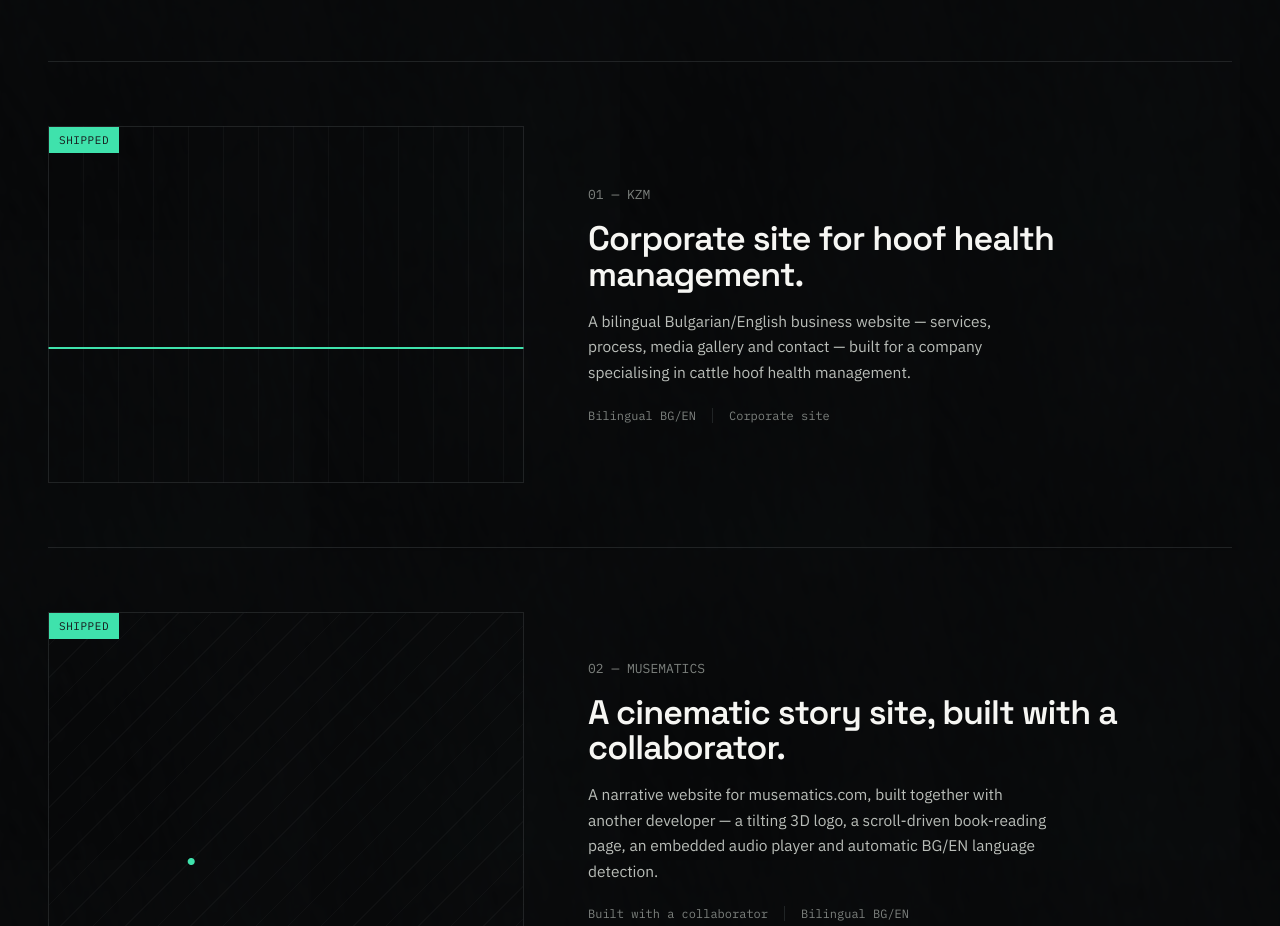
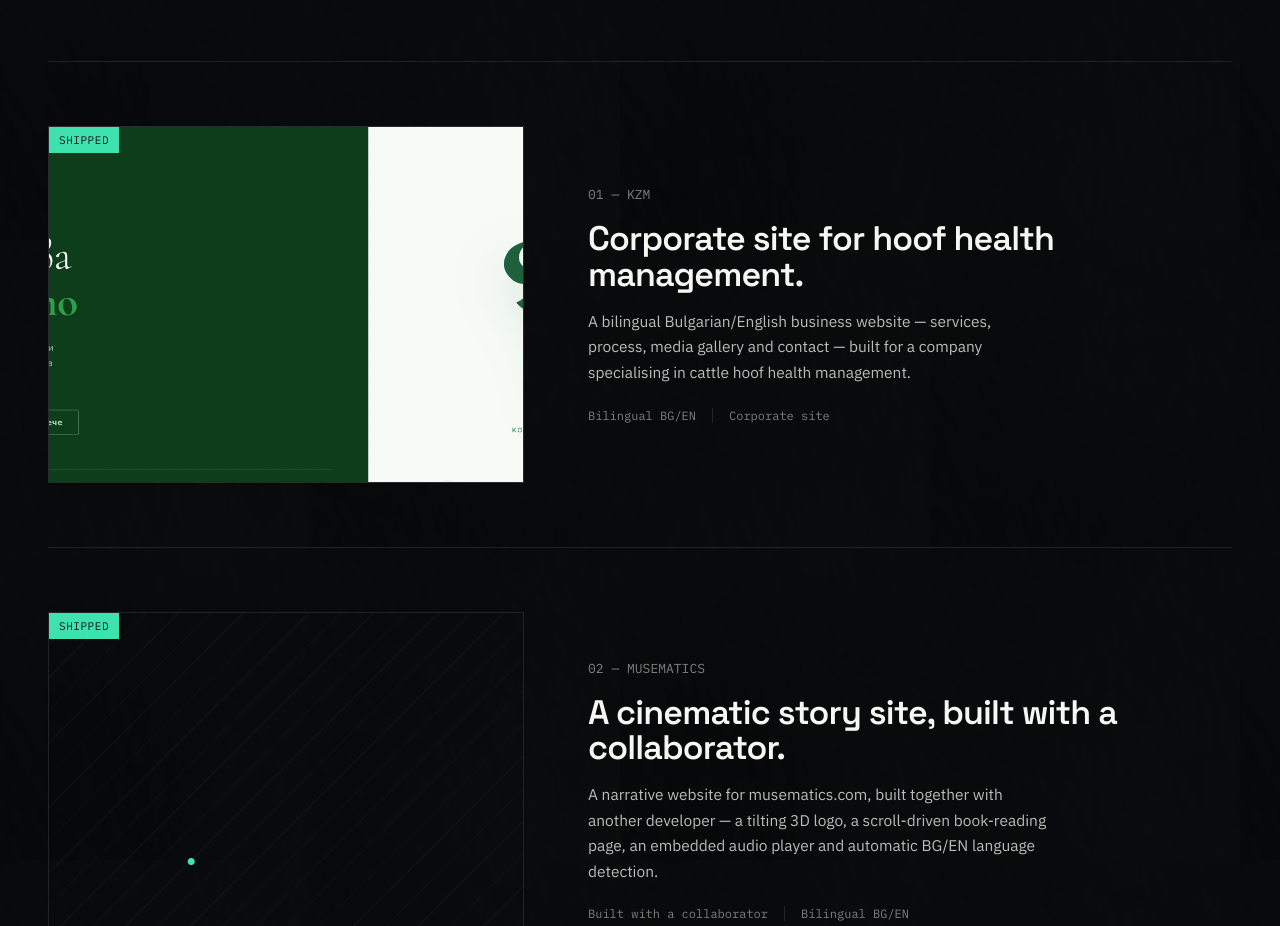
Before and after one commit to nenovski1988-maker/hrumstudio, a Next.js app: page / in a window 1280 px wide. Shown: the part 1000-1926 px from the top of the page. Built offline with nearby package versions, Linux system fonts and the light colour scheme.

Commit message:
show real KZM screenshot on homepage card instead of abstract pattern

```diff
--- a/app/globals.css
+++ b/app/globals.css
@@ -446,6 +446,9 @@ nav .wrap {
 
   border-top: none;
   border-left: none;
+}
+.case-visual-image {
+  object-fit: cover;
 }
 
 .case-index {
--- a/app/page.js
+++ b/app/page.js
@@ -9,6 +9,7 @@ const work = [
     tags: ["Bilingual BG/EN", "Corporate site"],
     status: "SHIPPED",
     visual: "fill-kzm",
+    image: "/kzm-hero.png",
     href: "/work/kzm",
   },
   {
@@ -70,28 +71,39 @@ const products = [
 ];
 
 function CaseItem({ item }) {
+  const visualClass = `case-visual ${item.image ? "" : item.visual} ${
+    item.pending ? "pending" : ""
+  }`;
+
+  const visualInner = (
+    <>
+      {item.image && (
+        <Image
+          src={item.image}
+          alt={item.title}
+          fill
+          sizes="(max-width: 900px) 100vw, 45vw"
+          className="case-visual-image"
+        />
+      )}
+      <span className="tag-corner">{item.status}</span>
+    </>
+  );
+
   return (
     <div className="case">
       {item.href ? (
         <a
           href={item.href}
-    className={`case-visual ${item.visual} ${
-      item.pending ? "pending" : ""
-    }`}
+          className={visualClass}
           {...(item.external
             ? { target: "_blank", rel: "noopener noreferrer" }
             : {})}
         >
-    <span className="tag-corner">{item.status}</span>
+          {visualInner}
         </a>
       ) : (
-  <div
-    className={`case-visual ${item.visual} ${
-      item.pending ? "pending" : ""
-    }`}
-  >
-    <span className="tag-corner">{item.status}</span>
-  </div>
+        <div className={visualClass}>{visualInner}</div>
       )}
 
       <div>
```
Lines whose indentation alone changed are shown as unchanged.
